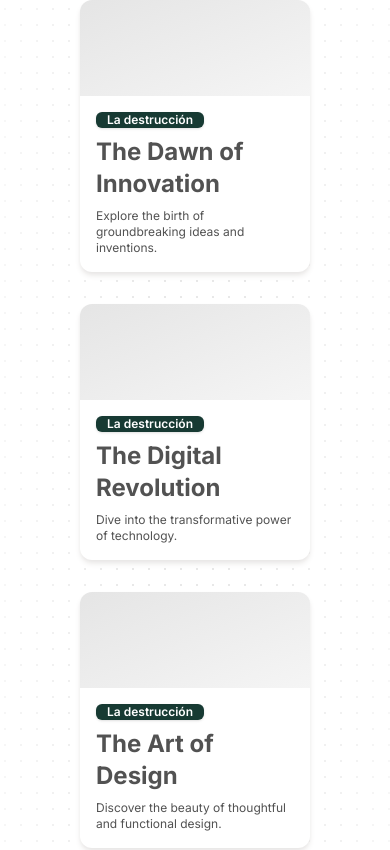
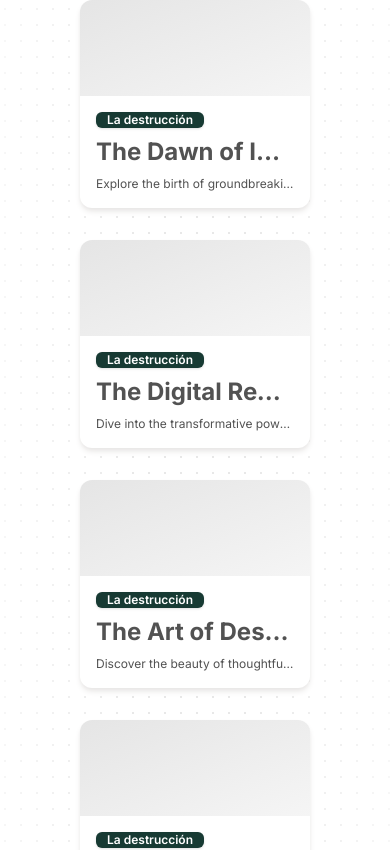
Before and after one commit to Dazzae-exe/parzival-project, a Next.js app: page / in a window 390 px wide. Shown: the part 1900-2750 px from the top of the page. Built offline with nearby package versions, Linux system fonts and the light colour scheme.

Commit message:
feat(components/bento-grid): responsive mobile

```diff
--- a/src/components/ui/bento-grid.tsx
+++ b/src/components/ui/bento-grid.tsx
@@ -64,18 +64,18 @@ export const BentoGridItem = ({
     >
       {header}
       <motion.div
-        className="p-4"
+        className="p-4 h-28"
         variants={itemVariants}
       >
         {icon}
         <motion.div
-          className="font-sans text-2xl font-bold text-neutral-600 dark:text-neutral-200 mb-2 mt-2"
+          className="font-sans text-2xl font-bold text-neutral-600 dark:text-neutral-200 mb-2 mt-2 truncate"
           variants={itemVariants}
         >
           {title}
         </motion.div>
         <motion.div
-          className="font-sans font-normal text-neutral-600 text-xs dark:text-neutral-300"
+          className="font-sans font-normal text-neutral-600 text-xs dark:text-neutral-300 truncate"
           variants={itemVariants}
         >
           {description}
```
